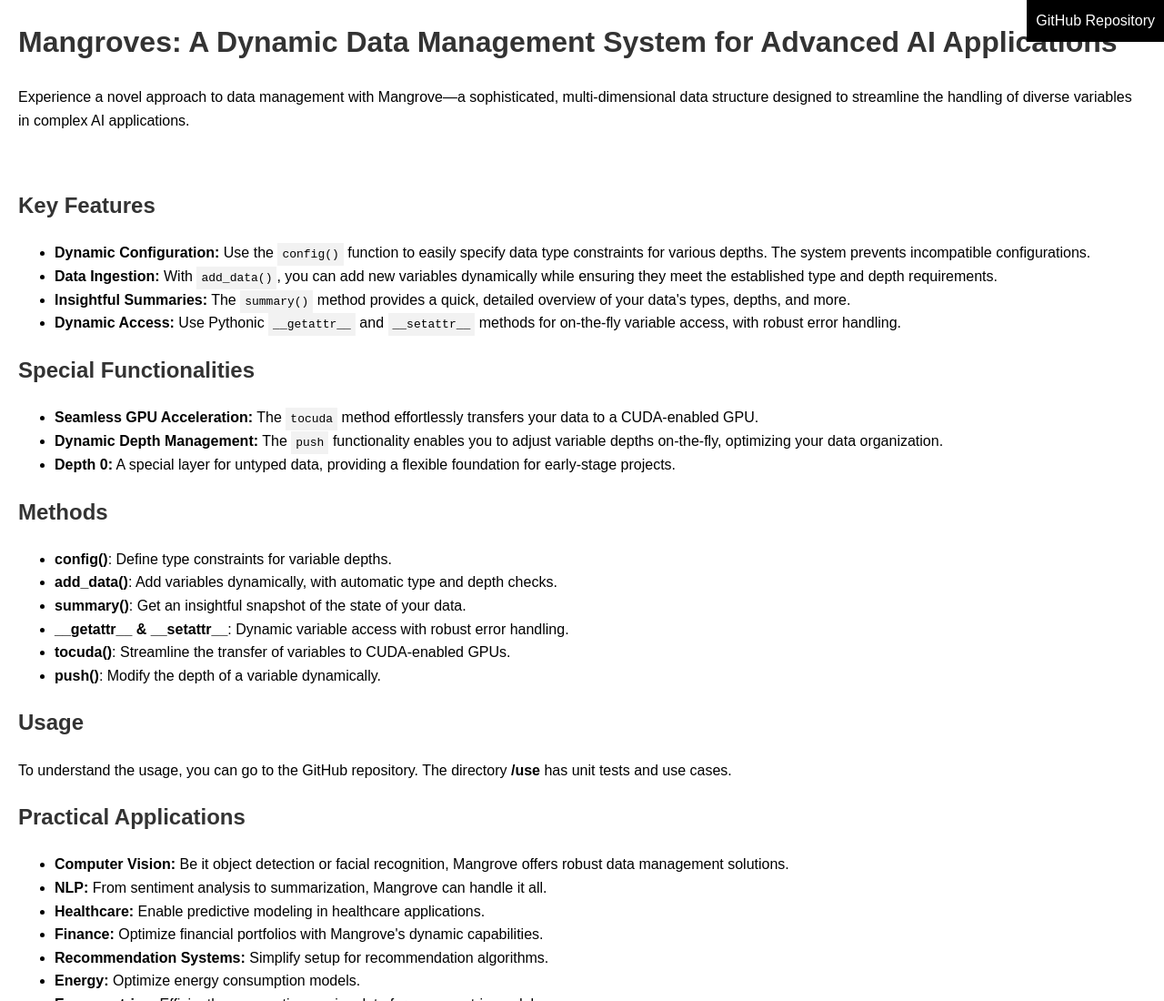
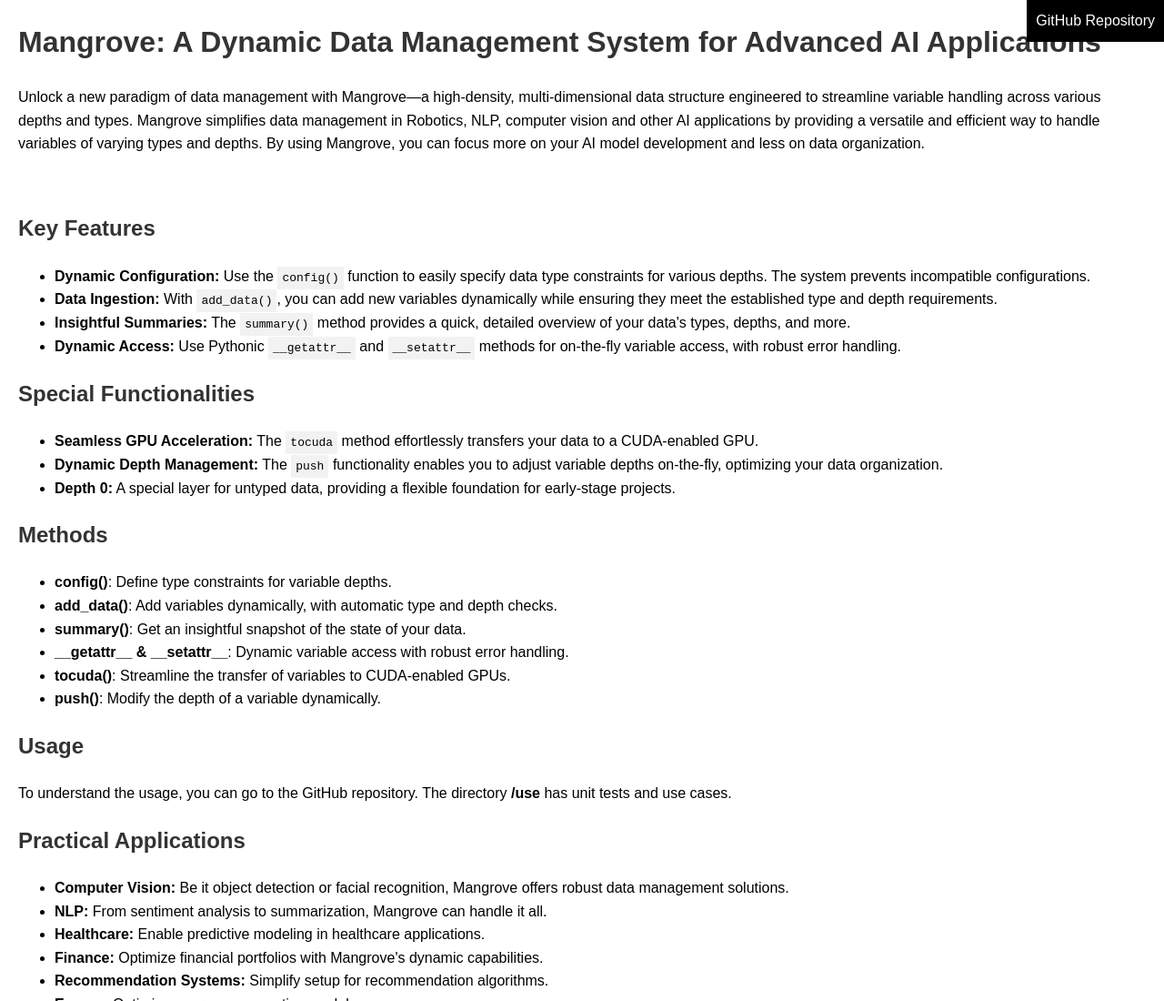
Before and after one commit to 1ssb/mangroves, a plain HTML site: page index.html in a window 1280 px wide. Shown: the top 1100 px of the page at 91% size. Drawn offline with Linux system fonts and the light colour scheme.

Commit message:
Update index.html
Signed-off-by: Subhransu Bhattacharjee <bhattacharjeesekharsubhransu1@gmail.com>

```diff
--- a/index.html
+++ b/index.html
@@ -31,9 +31,9 @@
 </head>
 <body>
 
-  <h1>Mangroves: A Dynamic Data Management System for Advanced AI Applications</h1>
+  <h1>Mangrove: A Dynamic Data Management System for Advanced AI Applications</h1>
 
-  <p>Experience a novel approach to data management with Mangrove—a sophisticated, multi-dimensional data structure designed to streamline the handling of diverse variables in complex AI applications.</p>
+  <p>Unlock a new paradigm of data management with Mangrove—a high-density, multi-dimensional data structure engineered to streamline variable handling across various depths and types. Mangrove simplifies data management in Robotics, NLP, computer vision and other AI applications by providing a versatile and efficient way to handle variables of varying types and depths. By using Mangrove, you can focus more on your AI model development and less on data organization.</p>
   <br>
   <a href="https://github.com/1ssb/mangroves/" class="github-link" target="_blank">GitHub Repository</a>
 
```
